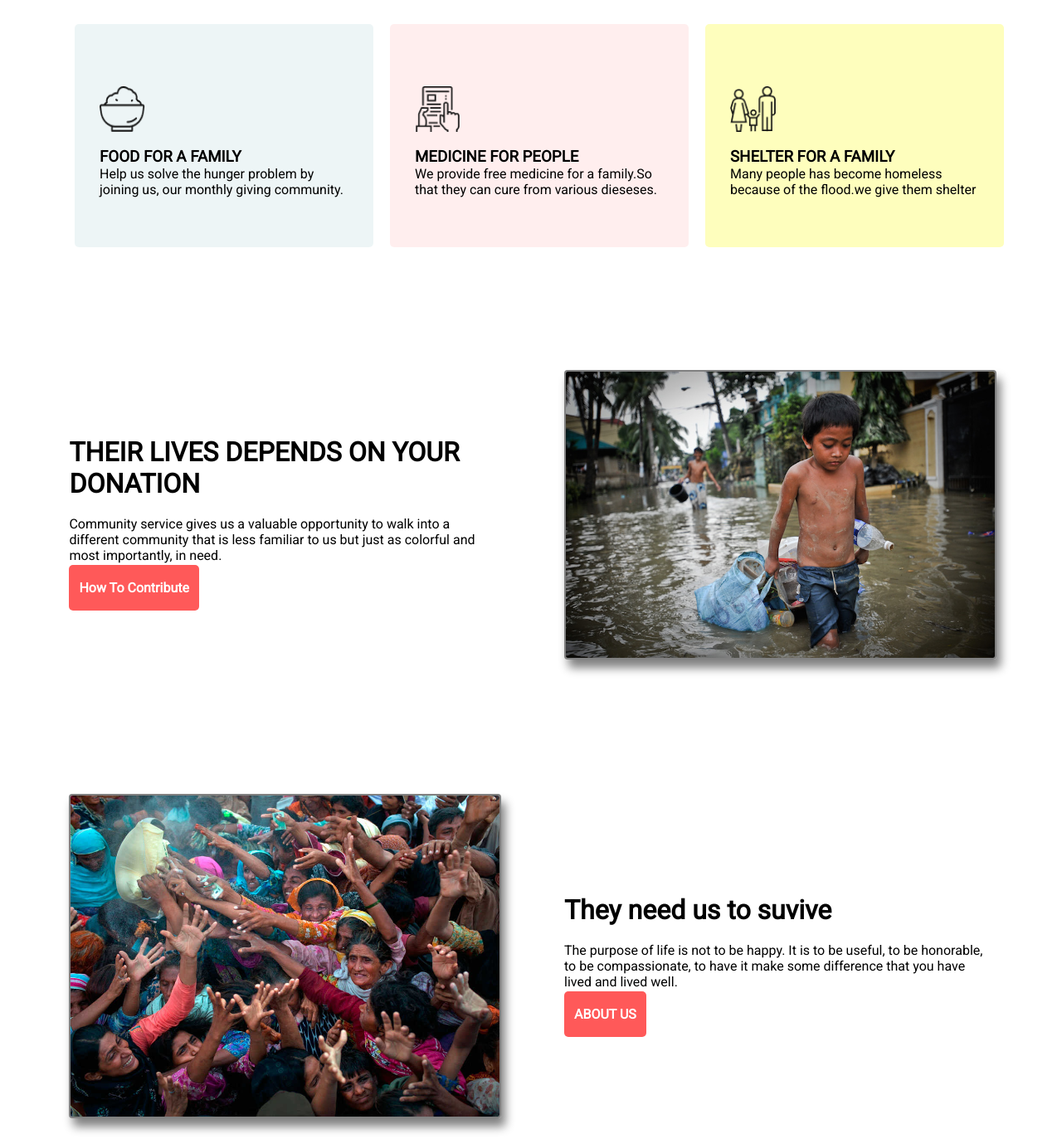
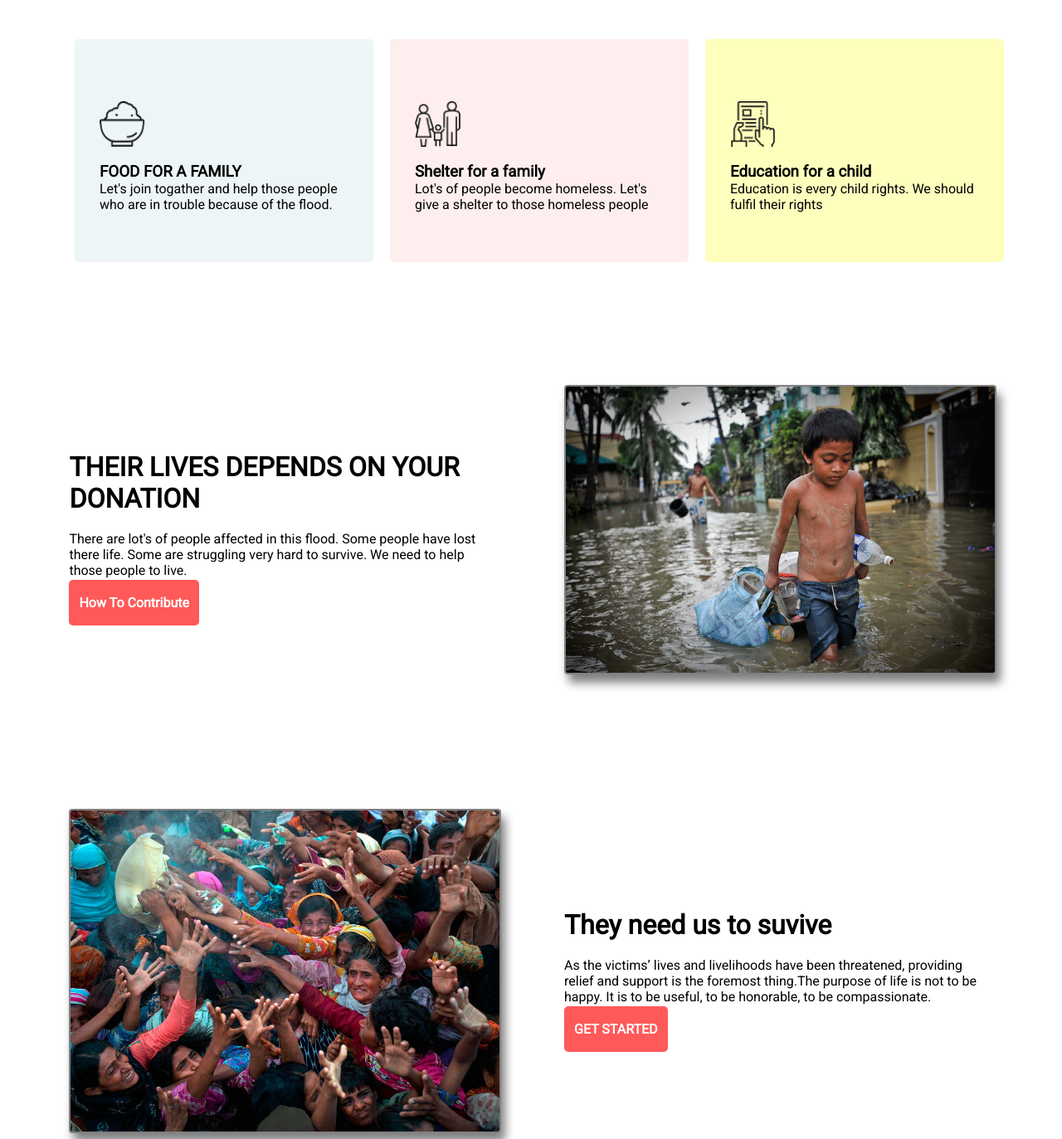
Before and after one commit to Sazz07/assignment1, a plain HTML site: page index.html in a window 1280 px wide. Shown: the part 1358-2731 px from the top of the page at 83% size. Drawn offline with Linux system fonts and the light colour scheme.

Commit message:
Complete the project

```diff
--- a/index.html
+++ b/index.html
@@ -7,6 +7,9 @@
     <title>Donate-Today</title>
     <link rel="preconnect" href="https://fonts.googleapis.com">
     <link rel="preconnect" href="https://fonts.gstatic.com" crossorigin>
+    <link href="https://fonts.googleapis.com/css2?family=Dancing+Script&display=swap" rel="stylesheet">
+    <link rel="preconnect" href="https://fonts.googleapis.com">
+    <link rel="preconnect" href="https://fonts.gstatic.com" crossorigin>
     <link href="https://fonts.googleapis.com/css2?family=Roboto&display=swap" rel="stylesheet">
     <link rel="stylesheet" href="style.css">
 </head>
@@ -14,16 +17,14 @@
     <section class="banner">
         <div class="help">
             <h1>Let’s Help Those Who Are <br> More In Need</h1>
-            <p>Lorem ipsum dolor sit amet, usu cu esse possit referrentur, at eam falli
-                deterruisset. No duo populo animal noluisse, enim</p>
+            <p>The unprecedented flood has destroyed people's confidence. When people lose self-confidence, they lose everything. <br> We have to bring it back.</p>
             <a class="donate-button" href="">Donate Now</a>
         </div>
     </section>
     <section class="donate-today">
         <div class="donate-text">
             <h2>Donate Today</h2>
-            <p>Lorem ipsum dolor sit amet, usu cu esse possit referrentur, at eam falli
-                deterruisset. No duo populo animal noluisse, enim</p>
+            <p>In order to help the flood-affected people we need your support and donation <br> Please consider donating.</p>
             <div class="box">
                 <div class="tk-box">
                     <h3>100tk</h3>
@@ -57,18 +58,18 @@
             <div class="card" id="card1">
                 <img src="icons/food.png" alt="">
                 <h3>FOOD FOR A FAMILY</h3>
-                <p>Help us solve the hunger problem by joining us, our monthly giving community.</p>
+                <p>Let's join togather and help those people who are in trouble because of the flood.</p>
             </div>
             <div class="card" id="card2">
-                <img src="icons/Frame-1.png" alt="">
-                <h3>MEDICINE FOR PEOPLE</h3>
-                <p>We provide free medicine for a family.So that they can cure from various dieseses.</p>
+                <img src="icons/shelter.png" alt="">
+                <h3>Shelter for a family</h3>
+                <p>Lot's of people become homeless. Let's give a shelter to those homeless people</p>
 
             </div>
             <div class="card" id="card3">
-                <img src="icons/shelter.png" alt="">
-                <h3>SHELTER FOR A FAMILY</h3>
-                <p>Many people has become homeless because of the flood.we give them shelter</p>
+                <img src="icons/Frame-1.png" alt="">
+                <h3>Education for a child</h3>
+                <p>Education is every child rights. We should fulfil their rights</p>
             </div>
         </div>
 
@@ -77,8 +78,7 @@
     <div class="contribute">
         <div class="half-width">
             <h1>THEIR LIVES DEPENDS ON YOUR DONATION</h1>
-            <P>Community service gives us a valuable opportunity to walk into a different community that is less
-                familiar to us but just as colorful and most importantly, in need.</P>
+            <P>There are lot's of people affected in this flood. Some people have lost there life. Some are struggling very hard to survive. We need to help those people to live.</P>
             <a class="button1" href=""> How To Contribute</a>
         </div>
         <div class="half-width">
@@ -92,8 +92,8 @@
         </div>
         <div class="half-width">
             <h1>They need us to suvive</h1>
-            <p>The purpose of life is not to be happy. It is to be useful, to be honorable, to be compassionate, to have it make some difference that you have lived and lived well.</p>
-            <a class="button1" href="">ABOUT US</a>
+            <p>As the victims’ lives and livelihoods have been threatened, providing relief and support is the foremost thing.The purpose of life is not to be happy. It is to be useful, to be honorable, to be compassionate.</p>
+            <a class="button1" href="">GET STARTED</a>
 
         </div>
     </div>
@@ -110,6 +110,7 @@
     <footer>
         <h1>BE HUMBLE</h1>
         <p>I'm gonna do it</p>
+        <p>© 2022. All Right Reserved. Md. Sazzad Hossain</p>
     </footer>
 
 </body>
--- a/style.css
+++ b/style.css
@@ -27,7 +27,6 @@ body{
 }
 .help p{
     margin-bottom: 25px;
-    font-size: 15px;
 }
 .donate-button{
     background: #FF5959;
@@ -165,6 +164,8 @@ body{
 .half-width p{
     margin: 20px 0px;
 }
+
+
 .update-section{
     display: flex;
     flex-direction: column;
@@ -207,6 +208,7 @@ footer{
     justify-content: center;
     padding: 30px 50px;
     color: white;
+    font-family: 'Dancing Script', cursive;
 }
 footer h1{
     color: #FF6600;
```
Also changed, not shown: images/Sunamganj-flood-Daily-Bangladesh-2206171017.jpg (added).
